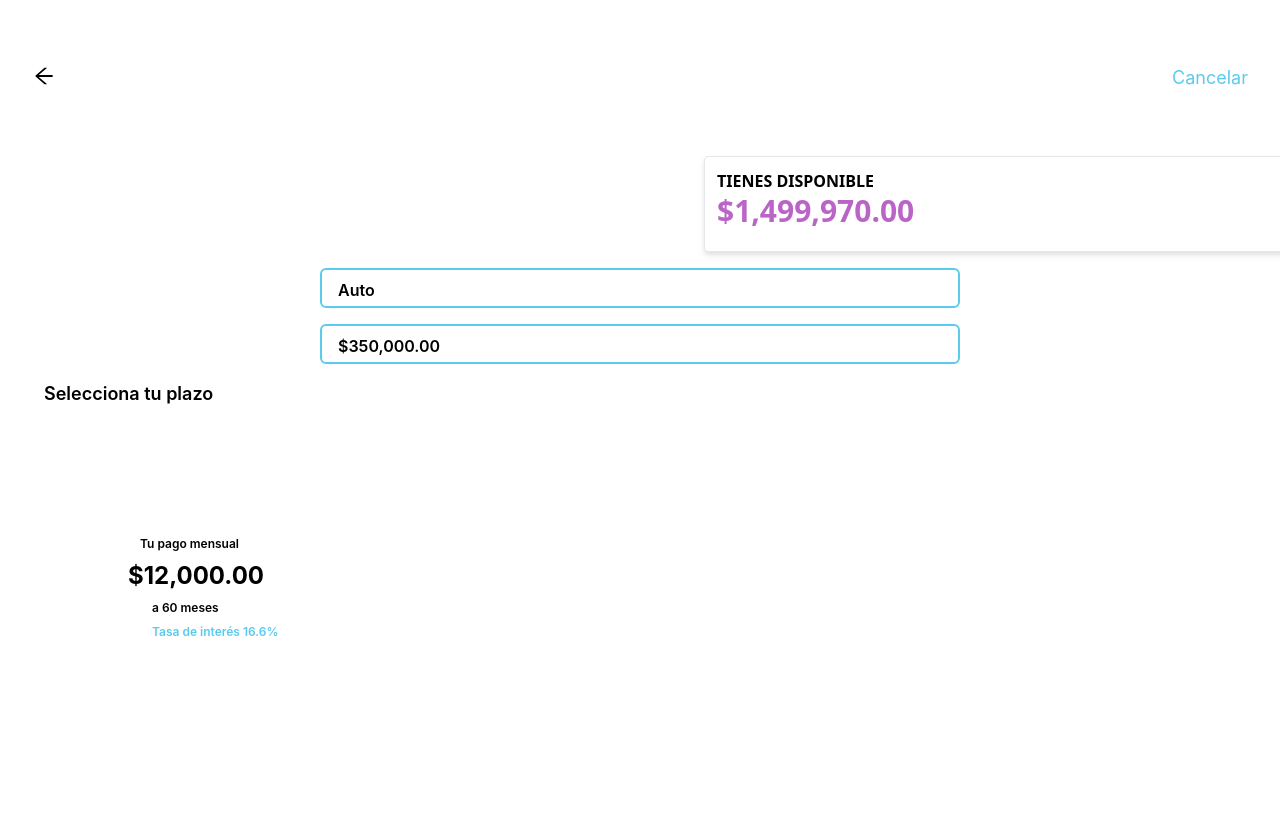
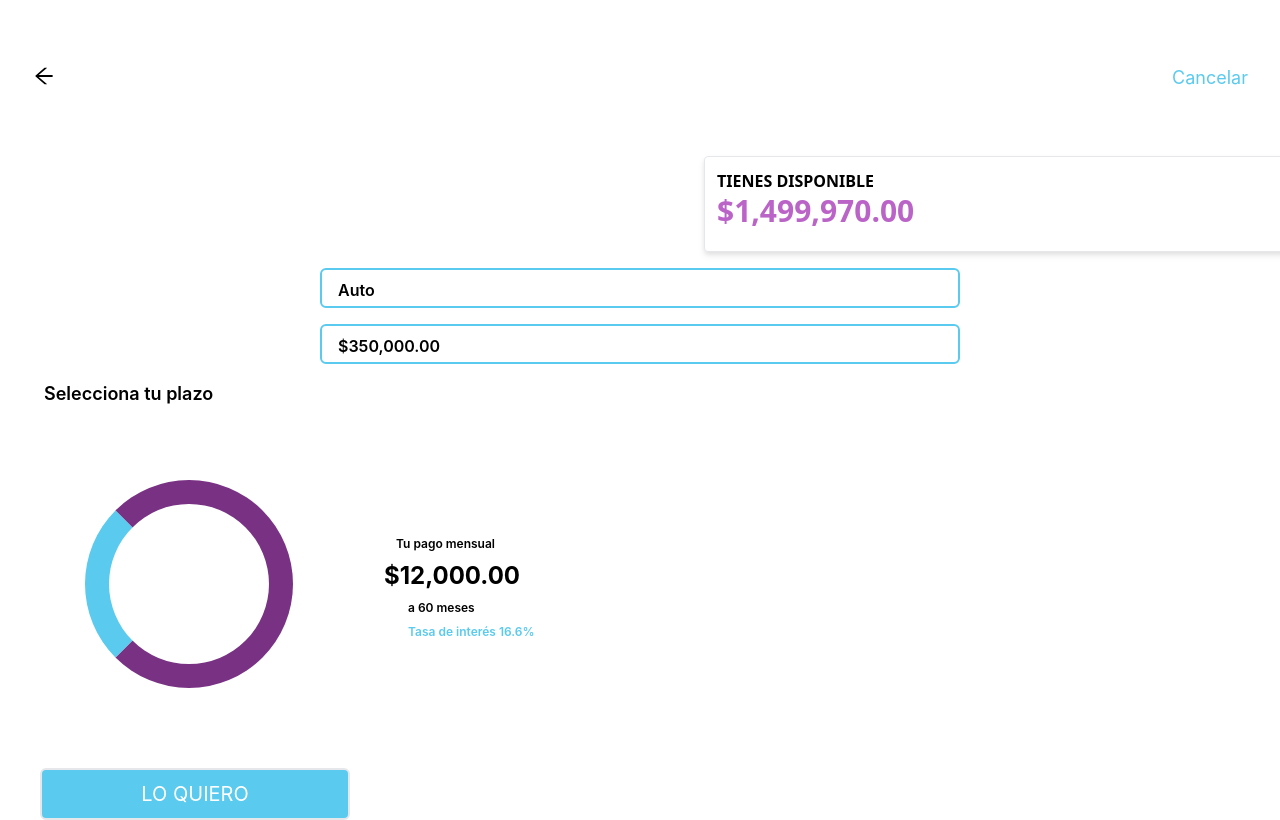
Before and after one commit to fer0o/challenge-rick, a Next.js app: page /disposicion in a window 1280 px wide. Shown: the top 820 px of the page. Built offline with nearby package versions, Linux system fonts and the light colour scheme.

Commit message:
last view

```diff
--- a/components/secondView/PieChart.tsx
+++ b/components/secondView/PieChart.tsx
@@ -7,7 +7,7 @@ const PieChart = () => {
         <span className='flex justify-start mx-11 mt-4 text-lg font-semibold'>
           Selecciona tu plazo
         </span>
-        <div className='flex flex-col mx-32 my-32 space-y-2'>
+        <div className='flex flex-col mx-32 my-32 space-y-2 lg:mx-96 relative'>
           <span className='text-xs font-semibold ml-3 '>Tu pago mensual</span>
           <span className='text-2xl font-bold'>$12,000.00</span>
           <span className='text-xs font-semibold ml-6'> a 60 meses </span>
@@ -15,6 +15,10 @@ const PieChart = () => {
             Tasa de interés 16.6%
           </span>
         </div>
+        <button className='uppercase border-2 rounded-md p-2 block text-center w-[310px] h-[52px] ml-10 bg-blue-200 text-white text-xl'>
+          Lo quiero
+        </button>
+        <div className='border-[24px] border-l-blue-200 border-r-magenta-1000 border-y-magenta-1000 rounded-full h-52 w-52 absolute top-[480px] left-[85px]'></div>
       </div>
     </div>
   )
--- a/tailwind.config.js
+++ b/tailwind.config.js
@@ -8,7 +8,8 @@ module.exports = {
     extend: {
       colors: {
         magenta: {
-          900: '#bb64c8'
+          900: '#bb64c8',
+          1000: '#783183'
         },
         purple: {
           900: '#783183'
```
